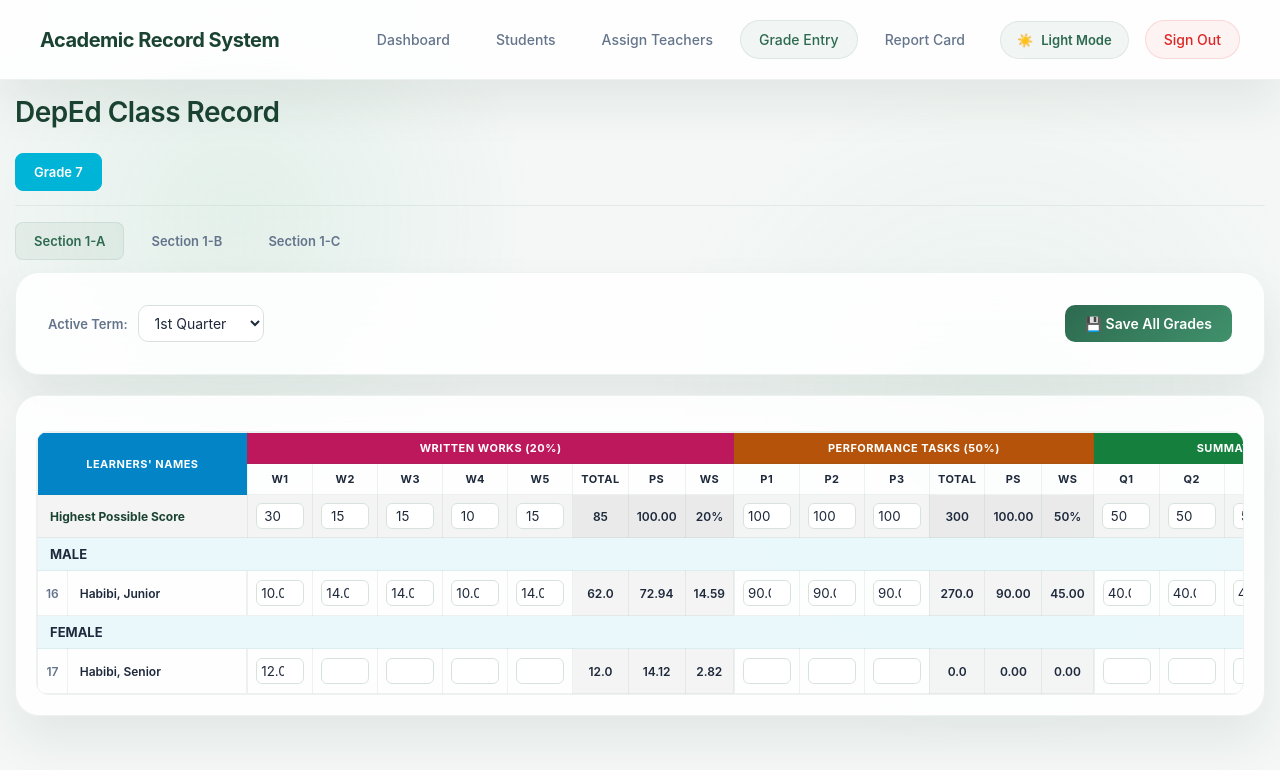
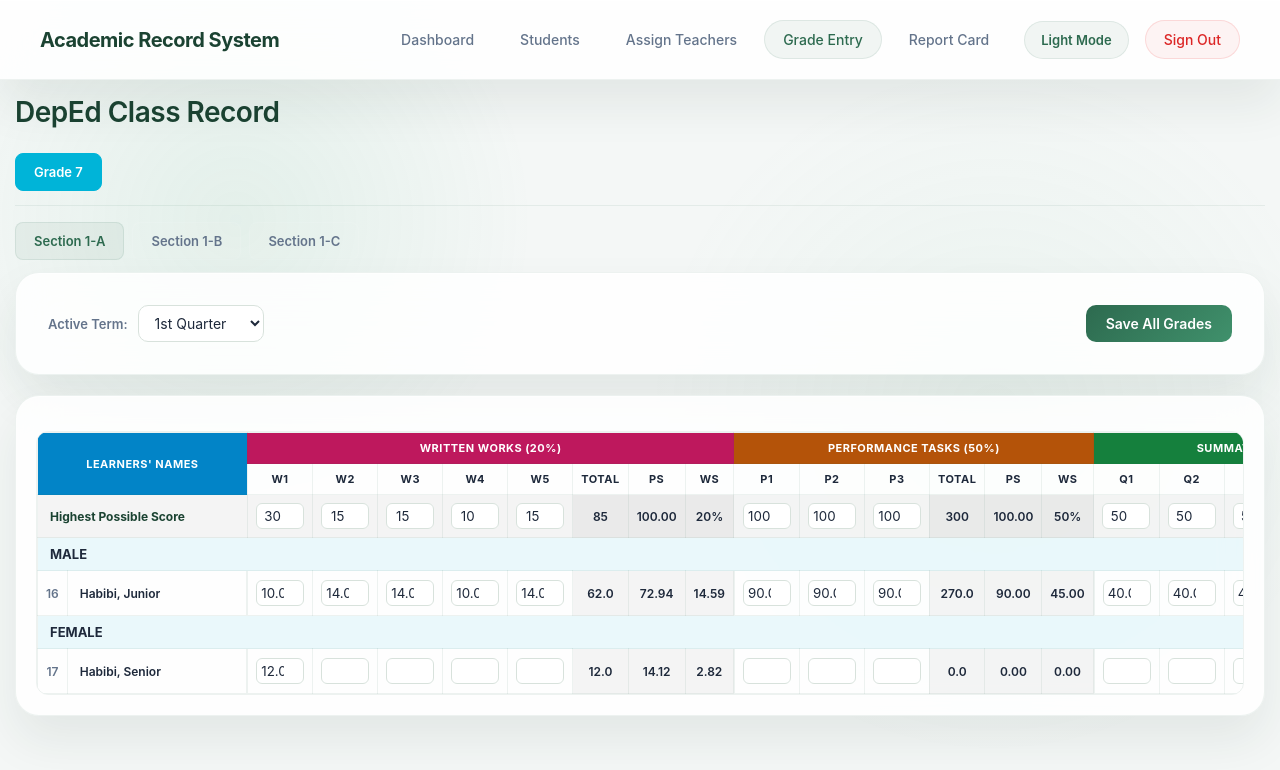
Before and after one commit to alayjers/academic-record-system, a PHP site: page /grades.php in a window 1280 px wide. Shown: the top 770 px of the page. Run offline with PHP 8.4, Linux system fonts and the light colour scheme; a user stored in the database is signed in; data comes from the database, SQL or seed files in the repository.

Commit message:
Removed Emoji

```diff
--- a/grades.php
+++ b/grades.php
@@ -399,7 +399,7 @@ foreach ($all_students as $student) {
         </select>
     </form>
     <?php if (!empty($all_students)): ?>
-        <button type="submit" form="classRecordForm" name="save_grades" class="save-btn">💾 Save All Grades</button>
+        <button type="submit" form="classRecordForm" name="save_grades" class="save-btn"> Save All Grades</button>
     <?php endif; ?>
 </div>
 
--- a/includes/footer.php
+++ b/includes/footer.php
@@ -9,7 +9,6 @@
             const currentTheme = localStorage.getItem('theme') || 'light';
             if (currentTheme === 'dark') {
                 document.documentElement.setAttribute('data-theme', 'dark');
-                if (themeIcon) themeIcon.textContent = '🌙';
                 if (themeText) themeText.textContent = 'Dark Mode';
             }
 
@@ -18,12 +17,10 @@
                     let theme = 'light';
                     if (document.documentElement.getAttribute('data-theme') !== 'dark') {
                         document.documentElement.setAttribute('data-theme', 'dark');
-                        if (themeIcon) themeIcon.textContent = '🌙';
                         if (themeText) themeText.textContent = 'Dark Mode';
                         theme = 'dark';
                     } else {
                         document.documentElement.removeAttribute('data-theme');
-                        if (themeIcon) themeIcon.textContent = '☀️';
                         if (themeText) themeText.textContent = 'Light Mode';
                     }
                     localStorage.setItem('theme', theme);
--- a/includes/header.php
+++ b/includes/header.php
@@ -31,7 +31,6 @@ $current_page = basename($_SERVER['PHP_SELF']);
             <a href="grades.php" class="<?php echo $current_page == 'grades.php' ? 'active' : ''; ?>">Grade Entry</a>
             <a href="report_card.php" class="<?php echo $current_page == 'report_card.php' ? 'active' : ''; ?>">Report Card</a>
             <button class="theme-toggle-btn" id="themeToggle" style="margin-left: 8px;">
-                <span id="themeIcon">☀️</span>
                 <span id="themeText">Light Mode</span>
             </button>
             <a href="logout.php" class="logout-btn" style="margin-left: 8px;">Sign Out</a>
--- a/index.php
+++ b/index.php
@@ -249,7 +249,6 @@ if (isset($_SESSION['user_id'])) {
 
     <div class="theme-switcher">
         <button class="theme-toggle-btn" id="themeToggle">
-            <span id="themeIcon">☀️</span>
             <span id="themeText">Light Mode</span>
         </button>
     </div>
@@ -289,7 +288,6 @@ if (isset($_SESSION['user_id'])) {
             const currentTheme = localStorage.getItem('theme') || 'light';
             if (currentTheme === 'dark') {
                 document.documentElement.setAttribute('data-theme', 'dark');
-                themeIcon.textContent = '🌙';
                 themeText.textContent = 'Dark Mode';
             }
 
@@ -297,12 +295,10 @@ if (isset($_SESSION['user_id'])) {
                 let theme = 'light';
                 if (document.documentElement.getAttribute('data-theme') !== 'dark') {
                     document.documentElement.setAttribute('data-theme', 'dark');
-                    themeIcon.textContent = '🌙';
                     themeText.textContent = 'Dark Mode';
                     theme = 'dark';
                 } else {
                     document.documentElement.removeAttribute('data-theme');
-                    themeIcon.textContent = '☀️';
                     themeText.textContent = 'Light Mode';
                 }
                 localStorage.setItem('theme', theme);
```
Also changed, not shown: report_card.php (+5 -5 lines).
